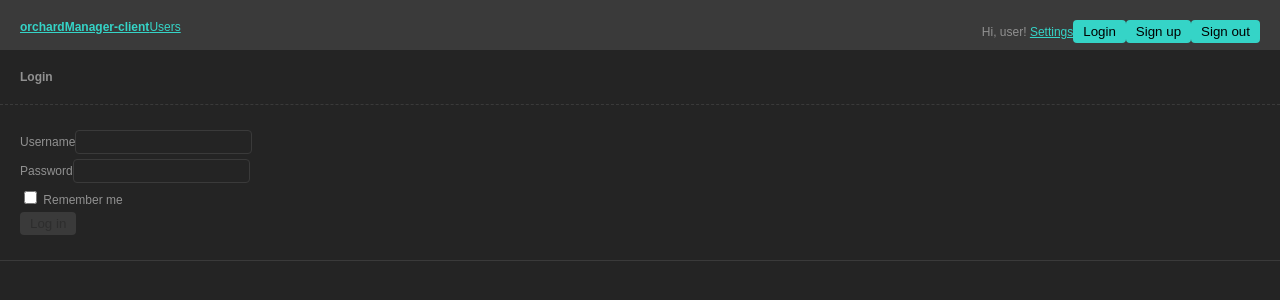
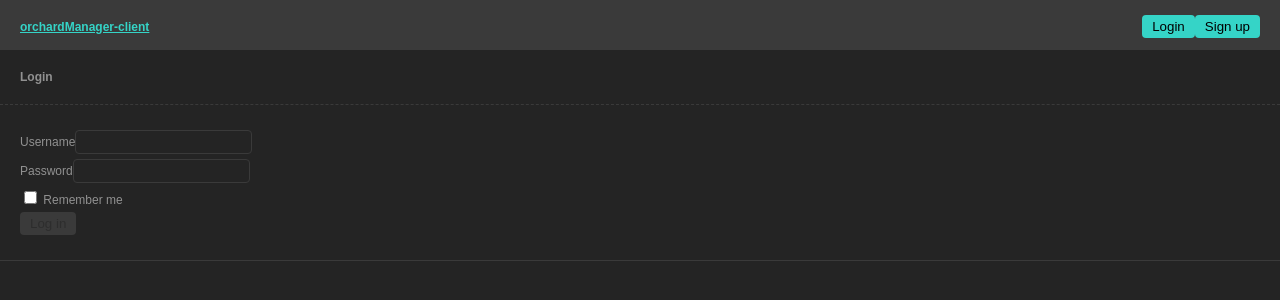
Before and after one commit to sberlinches/orchard_manager-client, an Angular app: page /login in a window 1280 px wide. Shown: the top 300 px of the page. Built offline with nearby package versions, Linux system fonts and the light colour scheme.

Commit message:
shamefully, the navigation bar shows and hides elements regarding the login state

```diff
--- a/src/app/app.component.html
+++ b/src/app/app.component.html
@@ -1,13 +1,16 @@
 <header id="body-header">
     <nav>
-        <h1><a routerLink="/dashboard">{{ title }}</a></h1>
-        <a routerLink="/users">Users</a>
-        <p>Hi, user!
-            <a routerLink="/settings">Settings</a>
-            <button type="button" routerLink="/login">Login</button>
-            <button type="button" routerLink="/sign-up">Sign up</button>
-            <button type="button" routerLink="/logout">Sign out</button>
-        </p>
+        <div class="pull-left">
+            <h1><a routerLink="/dashboard">{{ title }}</a></h1>
+            <a *ngIf="isLoggedIn" routerLink="/users">Users</a>
+        </div>
+
+        <div class="pull-right">
+            <p *ngIf="isLoggedIn">Hi, {{ user.username }}! <a routerLink="/settings">Settings</a></p>
+            <button *ngIf="!isLoggedIn" type="button" routerLink="/login">Login</button>
+            <button *ngIf="!isLoggedIn" type="button" routerLink="/sign-up">Sign up</button>
+            <button *ngIf="isLoggedIn" type="button" routerLink="/logout">Sign out</button>
+        </div>
     </nav>
 </header>
 <hr />
--- a/src/app/app.component.ts
+++ b/src/app/app.component.ts
@@ -1,10 +1,29 @@
-import { Component } from '@angular/core';
+import { Component, DoCheck } from '@angular/core';
+import { AuthService } from './auth/auth.service';
+// Services
+import { WebStorageService } from './shared/services/web-storage.service';
 
 @Component({
     selector: 'app-root',
     templateUrl: './app.component.html'
 })
 
-export class AppComponent {
-    title = 'orchardManager-client';
+export class AppComponent implements DoCheck {
+
+    private title = 'orchardManager-client';
+    private isLoggedIn: boolean;
+    private user: object;
+
+    constructor(
+        private authService: AuthService,
+        private webStorageService: WebStorageService
+    ) {}
+
+    /**
+     * Every fucking single event executes these actions // TODO: Research component interactions
+     */
+    ngDoCheck() {
+        this.isLoggedIn = this.authService.isLoggedIn();
+        this.user = this.webStorageService.getItem('user');
+    }
 }
--- a/src/styles.css
+++ b/src/styles.css
@@ -58,13 +58,13 @@ form div {
     padding: 20px;
 }
 
-#body-header h1 {
+#body-header h1, p {
+    margin: 0;
     display: inline-block;
 }
 
-#body-header p {
-    float: right;
-    margin: 0;
+#body-header button {
+    margin: -5px 0;
 }
 
 #body-nav {
@@ -78,6 +78,14 @@ form div {
 
 #body-main {
     margin-left: 200px;
+}
+
+.pull-right {
+    float: right;
+}
+
+.pull-left {
+    display: inline-block;
 }
 
 .main-header {
```
